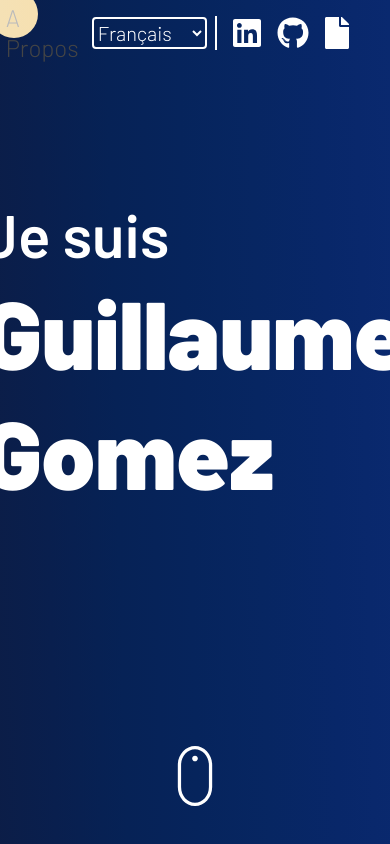
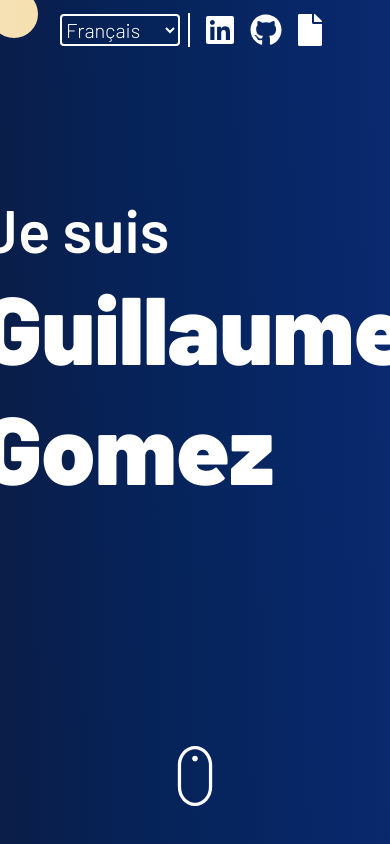
Before and after one commit to guillaume-gomez/guillaume-gomez.github.io, a React (Create React App) app: page / in a window 390 px wide. Shown: the top 844 px of the page. Built offline with nearby package versions, Linux system fonts and the light colour scheme.

Commit message:
fix mobile responsiveness

```diff
--- a/src/components/Header.css
+++ b/src/components/Header.css
@@ -45,7 +45,13 @@
   .header-name {
     display: none;
   }
+  .about-me-link {
+    display: none;
+  }
   .header-container {
     justify-content: flex-end;
   }
+  .header-container {
+    justify-content: center;
+  }
 }
--- a/src/components/Header.tsx
+++ b/src/components/Header.tsx
@@ -26,7 +26,7 @@ function Header({refTarget} : HeaderInterface) {
         <p>Guillaume Gomez</p>
       </div>
       <div className="header-links">
-      <a onClick={() => refTarget!.current!.scrollIntoView({behavior: "smooth"})}>{t("header.about-me")}</a>
+      <a className="about-me-link" onClick={() => refTarget!.current!.scrollIntoView({behavior: "smooth"})}>{t("header.about-me")}</a>
       <select className="custom-select" onChange={onChangeLanguage}>
         <option className="custom-option" value="fr">{t("header.french")}</option>
         <option className="custom-option" value="en">{t("header.english")}</option>
--- a/src/views/WelcomePage.tsx
+++ b/src/views/WelcomePage.tsx
@@ -20,7 +20,7 @@ function WelcomePage({ toAboutMe, toTexts } : WelcomePageInterface) {
   const { t } = useTranslation();
   return (
     <section className="welcome-page-content first-gradient">
-      <Header refTarget={toAboutMe}/>
+        <Header refTarget={toAboutMe}/>
         <div className="welcome-page-text">
         <FromUpToDown>
           <div style={{padding: "2rem"}}>
--- a/src/views/WelcomePageInfos.css
+++ b/src/views/WelcomePageInfos.css
@@ -36,7 +36,7 @@
 
 .terminal {
   grid-area: terminal;
-  //border: 2px solid red;
+ //border: 2px solid red;
   display: flex;
   flex-direction: column;
   justify-content: center;
```
